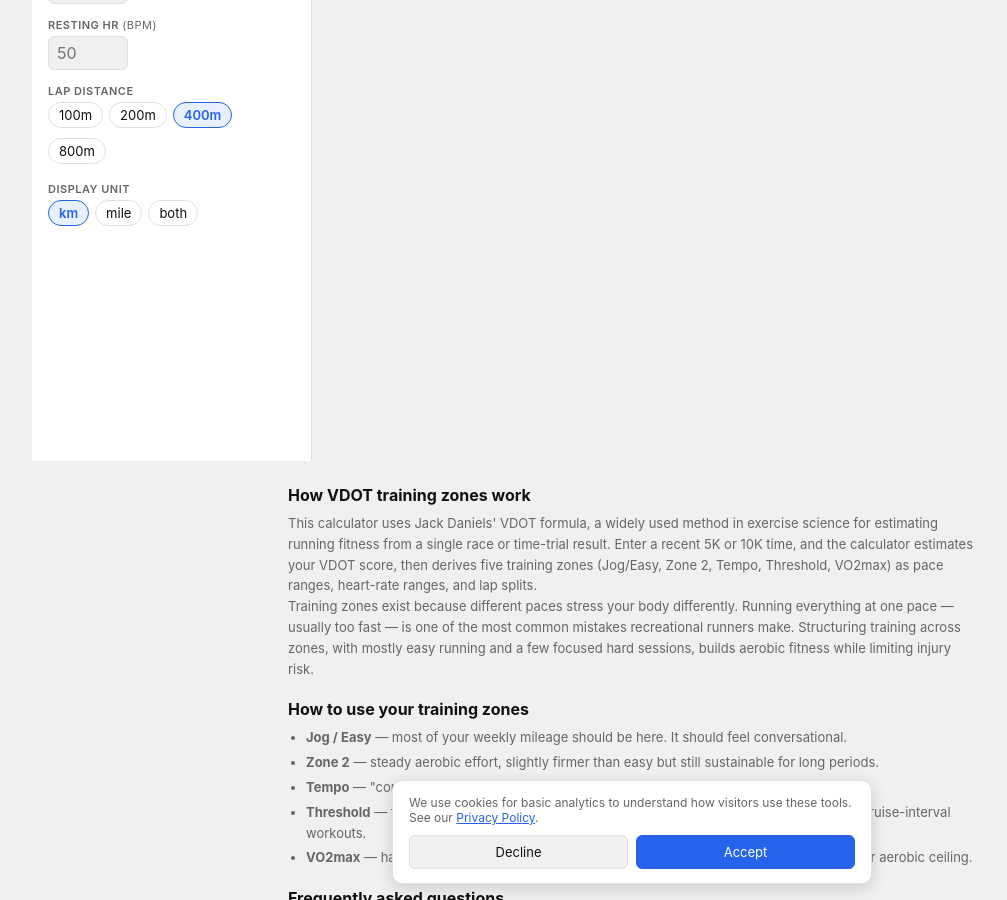
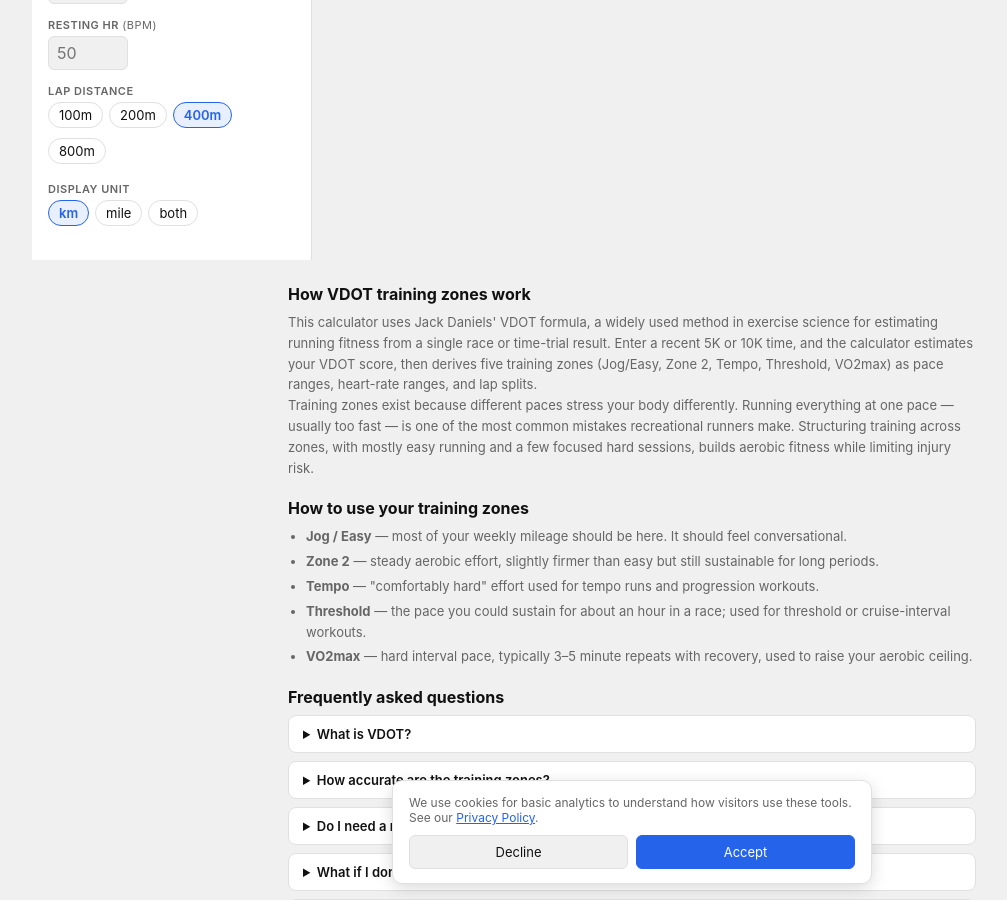
Before and after one commit to jasonpa/ryutility, a Jekyll site: the page built from run/index.html, in a window 1280 px wide and 900 px high, scrolled down 495 px. Shown: the whole window, without its empty margins (8-1015 px from the left). Built offline with Jekyll 4.4.1, drawn with Linux system fonts in a browser that asks for light colours.

Commit message:
fix: remove forced 100vh min-height on desktop input panel
Was pushing the how-it-works/FAQ content section below a large blank
gap on desktop, since it sits after </main> in document flow and
main's height was forced to at least the full viewport.

```diff
--- a/run/index.html
+++ b/run/index.html
@@ -30,7 +30,7 @@ permalink: /run/
     .input-panel {
       width: 280px; flex-shrink: 0;
       border-bottom: none; border-right: 1px solid var(--border);
-      min-height: calc(100vh - 49px); position: sticky; top: 0;
+      align-self: stretch; position: sticky; top: 0;
     }
   }
 
```
